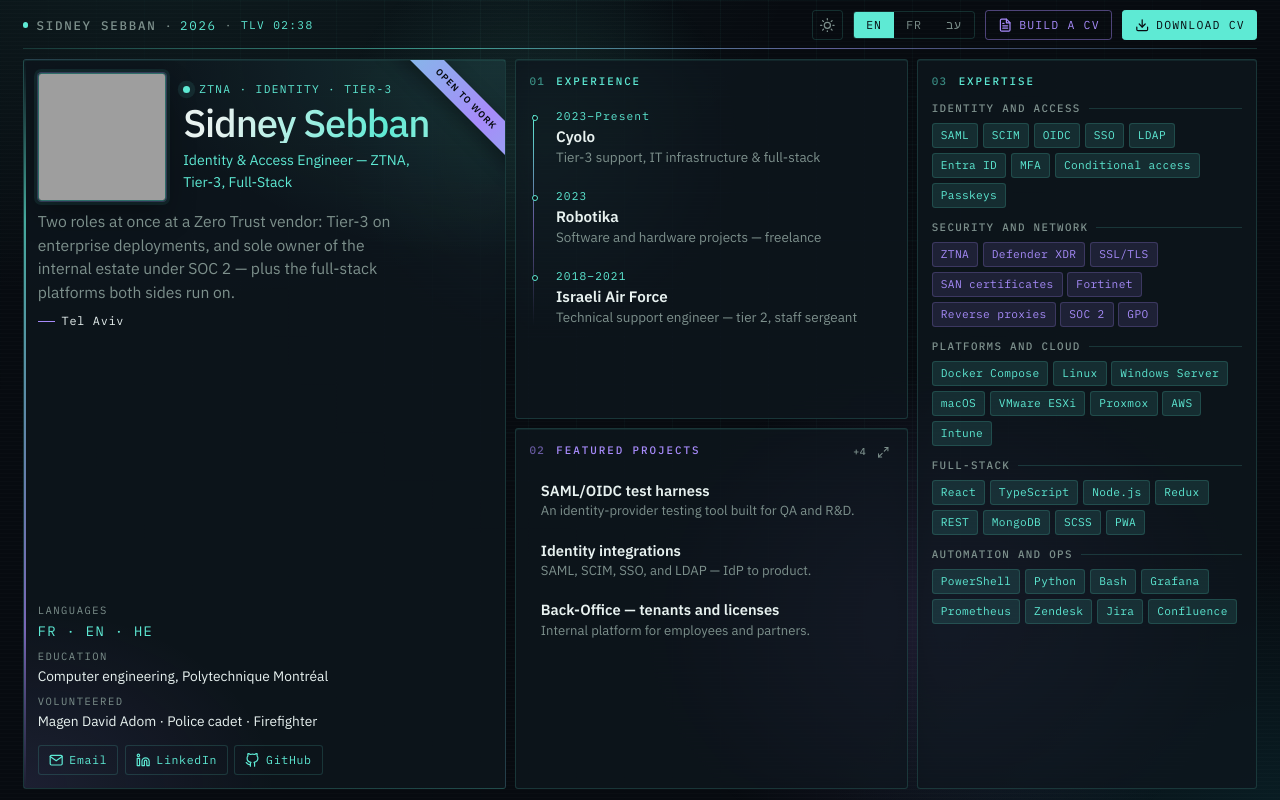
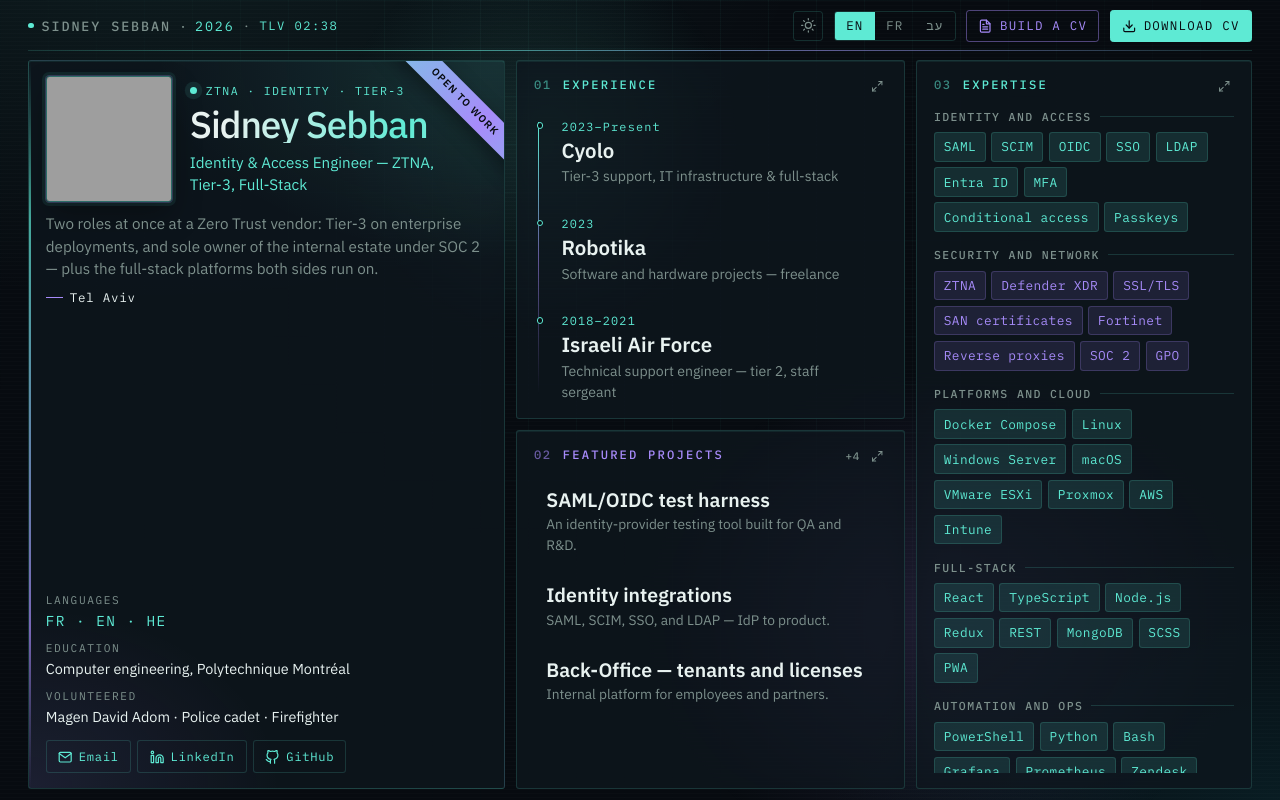
Before and after one commit to Darkfall48/Portfolio, a React (Vite) app: page / in a window 1280 px wide. Built offline with nearby package versions, Linux system fonts and the light colour scheme; grey boxes are pictures that could not be loaded; a web font is replaced by a local one.

Commit message:
Portfolio - Frontend - Layout - Improved: type tracks the viewport so large screens stay readable
Co-authored-by: Cursor <cursoragent@cursor.com>

```diff
--- a/src/styles/cmps/_experience-list.scss
+++ b/src/styles/cmps/_experience-list.scss
@@ -3,6 +3,7 @@
 
 .experience-list {
   @include panel;
+  container-type: inline-size;
 
   &-title {
     @include hud-title;
@@ -11,7 +12,7 @@
   &-items {
     @include panel-list;
     position: relative;
-    gap: clamp(0.2rem, 0.7vh, 0.45rem);
+    gap: clamp(0.25rem, 1vh, 0.7rem);
     margin-block-start: clamp(0.5rem, 1.4vh, 1rem);
     padding-inline-start: 0.95rem;
 
@@ -63,19 +64,19 @@
       direction: ltr;
       unicode-bidi: isolate;
       font-family: $font-mono;
-      font-size: 0.7rem;
+      font-size: clamp(0.74rem, 0.35vw + 0.3vh, 0.88rem);
       letter-spacing: 0.1em;
       color: $color-accent;
     }
 
     &-org {
-      font-size: clamp(0.95rem, 1.1vw, 1.1rem);
+      font-size: clamp(1rem, 0.55rem + 3.8cqi, 1.28rem);
       font-weight: 600;
       line-height: 1.2;
     }
 
     &-role {
-      font-size: 0.84rem;
+      font-size: clamp(0.88rem, 0.4vw + 0.3vh, 1.05rem);
       color: $color-muted;
     }
   }
--- a/src/styles/cmps/_panel-expand.scss
+++ b/src/styles/cmps/_panel-expand.scss
@@ -19,7 +19,7 @@
   direction: ltr;
   unicode-bidi: isolate;
   font-family: $font-mono;
-  font-size: 0.62rem;
+  font-size: 0.68rem;
   letter-spacing: 0.06em;
   color: $color-muted;
 }
--- a/src/styles/cmps/_profile-card.scss
+++ b/src/styles/cmps/_profile-card.scss
@@ -3,6 +3,9 @@
 
 .profile-card {
   @include panel;
+  // Inline-size only: a size container needs a defined block size, and these
+  // panels are auto-height on stacked layouts, where that would collapse.
+  container-type: inline-size;
   background:
     radial-gradient(
       560px 320px at 100% 0%,
@@ -46,7 +49,7 @@
     // Sans rather than the HUD mono: Plex Mono stops at the 500 weight here, and
     // a synthesised 600 smears these spaced small caps.
     font-family: $font-sans;
-    font-size: 0.58rem;
+    font-size: 0.64rem;
     font-weight: 600;
     letter-spacing: 0.12em;
     text-transform: uppercase;
@@ -85,7 +88,7 @@
   // portrait. A vh basis collapsed it on wide, short windows.
   &-photo {
     flex-shrink: 0;
-    width: clamp(6rem, 10vw, 11.5rem);
+    width: clamp(6.5rem, 8vw + 3vh, 13.5rem);
     aspect-ratio: 1;
     object-fit: cover;
     border-radius: $radius;
@@ -112,7 +115,7 @@
     align-items: center;
     gap: 0.55rem;
     font-family: $font-mono;
-    font-size: 0.7rem;
+    font-size: clamp(0.72rem, 0.4vw + 0.35vh, 0.86rem);
     letter-spacing: 0.12em;
     text-transform: uppercase;
     color: $color-accent;
@@ -129,9 +132,9 @@
 
   &-name {
     margin-block-start: clamp(0.25rem, 0.8vh, 0.5rem);
-    // Trimmed from 3.4vw so the name still fits on one line beside the
-    // portrait at the narrowest desktop width.
-    font-size: clamp(1.6rem, 3vw, 2.85rem);
+    // 2.4vw matches the old 1280px size so the name stays on one line beside
+    // the portrait; the higher ceiling is what a large monitor actually uses.
+    font-size: clamp(1.6rem, 0.4rem + 2.4vw, 3.35rem);
     line-height: 1.02;
     background: linear-gradient(
       100deg,
@@ -148,14 +151,15 @@
 
   &-headline {
     margin-block-start: clamp(0.3rem, 0.9vh, 0.55rem);
-    max-width: 30ch;
-    font-size: clamp(0.88rem, 1vw, 1.02rem);
+    max-width: 42ch;
+    font-size: clamp(0.95rem, 0.55vw + 0.4vh, 1.2rem);
     color: $color-accent;
   }
 
   &-lead {
     margin-block-start: clamp(0.4rem, 1.2vh, 0.8rem);
-    max-width: 38ch;
+    max-width: 48ch;
+    font-size: clamp(0.95rem, 0.4vw + 0.4vh, 1.12rem);
     color: $color-muted;
   }
 
@@ -165,7 +169,7 @@
     gap: 0.4rem;
     margin-block-start: clamp(0.4rem, 1vh, 0.7rem);
     font-family: $font-mono;
-    font-size: 0.74rem;
+    font-size: clamp(0.78rem, 0.35vw + 0.3vh, 0.92rem);
     letter-spacing: 0.06em;
     color: $color-text;
 
@@ -179,7 +183,9 @@
 
   &-meta {
     display: grid;
-    gap: clamp(0.3rem, 0.9vh, 0.6rem);
+    gap: clamp(0.35rem, 1vh, 0.75rem);
+    // Pins this block (and the links after it) to the foot of the tall desktop
+    // card so contact stays on the bottom edge.
     margin-block: auto 0;
     padding-block-start: clamp(0.6rem, 1.6vh, 1.1rem);
 
@@ -190,7 +196,7 @@
 
     dt {
       font-family: $font-mono;
-      font-size: 0.66rem;
+      font-size: clamp(0.7rem, 0.3vw + 0.3vh, 0.82rem);
       letter-spacing: 0.14em;
       text-transform: uppercase;
       color: $color-muted;
@@ -198,7 +204,7 @@
 
     dd {
       margin-block-start: 0.1rem;
-      font-size: 0.86rem;
+      font-size: clamp(0.9rem, 0.4vw + 0.35vh, 1.05rem);
       color: $color-text;
     }
 
@@ -220,9 +226,9 @@
       display: inline-flex;
       align-items: center;
       gap: 0.4rem;
-      padding: 0.34rem 0.62rem;
+      padding: 0.4rem 0.7rem;
       font-family: $font-mono;
-      font-size: 0.72rem;
+      font-size: clamp(0.76rem, 0.35vw + 0.3vh, 0.88rem);
       letter-spacing: 0.06em;
       color: $color-accent;
       text-decoration: none;
@@ -268,6 +274,7 @@
       "location links";
     column-gap: clamp(1rem, 3vw, 2.4rem);
     align-content: start;
+    justify-content: start;
   }
 
   .profile-card-identity {
@@ -276,9 +283,7 @@
 
   .profile-card-lead {
     grid-area: lead;
-    // Wider than the desktop measure: here the column is the constraint, and
-    // 38ch left the paragraph looking like a ribbon inside it.
-    max-width: 44ch;
+    max-width: 52ch;
   }
 
   .profile-card-location {
@@ -287,22 +292,15 @@
 
   .profile-card-meta {
     grid-area: meta;
-    // Its area spans two rows, and this list is a grid of its own: left to
-    // stretch, it would pull its two rows apart to fill the height.
     align-self: start;
-    // The auto margin that pins this to the foot of the desktop card would push
-    // it down its own area here, away from the identity block it sits beside.
     margin-block-start: 0;
   }
 
-  // Bottom row, so the links line up with the location across the card.
   .profile-card-links {
     grid-area: links;
     align-self: end;
   }
 
-  // The details now hold the corner the ribbon crosses, so they reserve the
-  // room the identity block reserves on desktop.
   .profile-card.is-open-to-work .profile-card-meta {
     padding-inline-end: 1.75rem;
   }
--- a/src/styles/cmps/_site-header.scss
+++ b/src/styles/cmps/_site-header.scss
@@ -40,7 +40,7 @@
     align-items: center;
     gap: 0.5rem;
     font-family: $font-mono;
-    font-size: 0.78rem;
+    font-size: 0.84rem;
     letter-spacing: 0.14em;
     text-transform: uppercase;
     color: $color-muted;
@@ -64,14 +64,14 @@
     &::before {
       content: "·";
       font-family: $font-mono;
-      font-size: 0.78rem;
+      font-size: 0.84rem;
       color: $color-muted;
     }
   }
 
   &-year {
     font-family: $font-mono;
-    font-size: 0.78rem;
+    font-size: 0.84rem;
     letter-spacing: 0.14em;
     color: $color-accent;
     font-variant-numeric: tabular-nums;
@@ -82,7 +82,7 @@
     align-items: center;
     gap: 0.5rem;
     font-family: $font-mono;
-    font-size: 0.7rem;
+    font-size: 0.76rem;
     letter-spacing: 0.12em;
     color: $color-accent;
     font-variant-numeric: tabular-nums;
@@ -132,7 +132,7 @@
       min-width: 2.5rem;
       padding: 0.3rem 0.5rem;
       text-align: center;
-      font-size: 0.72rem;
+      font-size: 0.78rem;
       letter-spacing: 0.08em;
       color: $color-muted;
       transition: color $ease;
@@ -180,7 +180,7 @@
     gap: 0.45rem;
     padding: 0.36rem 0.7rem;
     font-family: $font-mono;
-    font-size: 0.72rem;
+    font-size: 0.78rem;
     letter-spacing: 0.1em;
     text-transform: uppercase;
     color: $color-accent-2;
@@ -210,7 +210,7 @@
     gap: 0.45rem;
     padding: 0.36rem 0.7rem;
     font-family: $font-mono;
-    font-size: 0.72rem;
+    font-size: 0.78rem;
     letter-spacing: 0.1em;
     text-transform: uppercase;
     color: $color-on-accent;
--- a/src/styles/cmps/_skill-groups.scss
+++ b/src/styles/cmps/_skill-groups.scss
@@ -3,6 +3,7 @@
 
 .skill-groups {
   @include panel;
+  container-type: inline-size;
 
   &-title {
     @include hud-title;
@@ -10,7 +11,7 @@
 
   &-list {
     @include panel-list;
-    gap: clamp(0.45rem, 1.4vh, 0.9rem);
+    gap: clamp(0.5rem, 1.8vh, 1.15rem);
     margin-block-start: clamp(0.5rem, 1.4vh, 1rem);
   }
 
@@ -18,9 +19,9 @@
     display: flex;
     align-items: center;
     gap: 0.5rem;
-    margin-block-end: 0.4rem;
+    margin-block-end: 0.45rem;
     font-family: $font-mono;
-    font-size: 0.68rem;
+    font-size: clamp(0.72rem, 0.35vw + 0.3vh, 0.86rem);
     font-weight: 500;
     letter-spacing: 0.12em;
     text-transform: uppercase;
@@ -37,13 +38,13 @@
   &-chips {
     display: flex;
     flex-wrap: wrap;
-    gap: 0.3rem;
+    gap: 0.35rem;
   }
 
   &-chip {
-    padding: 0.2rem 0.5rem;
+    padding: clamp(0.26rem, 0.45vh, 0.42rem) clamp(0.55rem, 1.6cqi, 0.8rem);
     font-family: $font-mono;
-    font-size: 0.7rem;
+    font-size: clamp(0.76rem, 0.5rem + 1.6cqi, 0.92rem);
     letter-spacing: 0.03em;
     color: $color-accent;
     border: 1px solid $color-line;
--- a/src/styles/cmps/_work-list.scss
+++ b/src/styles/cmps/_work-list.scss
@@ -3,6 +3,7 @@
 
 .work-list {
   @include panel;
+  container-type: inline-size;
 
   &-title {
     @include hud-title;
@@ -22,7 +23,7 @@
 
   &-items {
     @include panel-list;
-    gap: clamp(0.2rem, 0.7vh, 0.45rem);
+    gap: clamp(0.25rem, 1vh, 0.7rem);
     margin-block-start: clamp(0.5rem, 1.4vh, 1rem);
   }
 
@@ -41,7 +42,7 @@
     }
 
     &-name {
-      font-size: clamp(0.92rem, 1.05vw, 1.05rem);
+      font-size: clamp(0.98rem, 0.55rem + 3.6cqi, 1.22rem);
       font-weight: 600;
       line-height: 1.2;
     }
@@ -49,17 +50,10 @@
     &-summary {
       display: -webkit-box;
       overflow: hidden;
-      font-size: 0.82rem;
+      font-size: clamp(0.86rem, 0.4vw + 0.3vh, 1.02rem);
       color: $color-muted;
       -webkit-box-orient: vertical;
       -webkit-line-clamp: 2;
     }
   }
 }
-
-// One viewport: summaries stay on a single line so three cards always fit.
-@media (min-width: $break-wide) {
-  .work-list-item-summary {
-    -webkit-line-clamp: 1;
-  }
-}
--- a/src/styles/pages/_home.scss
+++ b/src/styles/pages/_home.scss
@@ -21,8 +21,8 @@
   flex-direction: column;
   min-height: 100dvh;
   overflow: auto;
-  padding-inline: clamp(0.75rem, 1.8vw, 1.5rem);
-  padding-block-end: 0.7rem;
+  padding-inline: clamp(0.75rem, 2.2vw, 2.75rem);
+  padding-block-end: clamp(0.7rem, 1.2vh, 1rem);
 
   &::before,
   &::after {
@@ -70,7 +70,7 @@
   &-main {
     // Held in a custom property so an expanded panel can halve a gutter it is
     // about to sit next to twice over.
-    --home-gap: clamp(0.5rem, 0.7vw, 0.8rem);
+    --home-gap: clamp(0.5rem, 0.9vw, 1rem);
     display: grid;
     flex: 1;
     gap: var(--home-gap);
@@ -157,6 +157,13 @@
   }
 }
 
+@media (max-width: $break-narrow - 1px) {
+  .home-main {
+    grid-template-columns: minmax(0, 1fr);
+    gap: 0.75rem;
+  }
+}
+
 // Desktop: one viewport, asymmetric grid. Profile and Focus run full height,
 // the middle column splits into a short Experience and a taller Work.
 @media (min-width: $break-wide) {
@@ -212,11 +219,6 @@
     grid-template-rows: minmax(0, 0fr) minmax(0, 1fr);
   }
 
-  // Room for the second line the collapsed card cannot afford.
-  .is-expanded-work .work-list-item-summary {
-    -webkit-line-clamp: 2;
-  }
-
   // Focus spans both rows, so on its own it covers exactly the area of
   // Experience and Selected work stacked. Expanding therefore swallows the
   // middle column whole and folds both of them away.
@@ -231,6 +233,12 @@
   .home-main.is-expanded-skills .experience-list,
   .home-main.is-expanded-skills .work-list {
     @include folded-away;
+  }
+}
+
+@media (min-width: $break-huge) {
+  .home {
+    padding-inline: clamp(1.25rem, 4vw, 4.5rem);
   }
 }
 
--- a/src/styles/setup/_mixins.scss
+++ b/src/styles/setup/_mixins.scss
@@ -6,7 +6,7 @@
   flex-direction: column;
   min-height: 0;
   height: 100%;
-  padding: clamp(0.8rem, 1.4vh, 1.15rem) clamp(0.85rem, 1vw, 1.15rem);
+  padding: clamp(0.9rem, 1.8vh, 1.45rem) clamp(0.95rem, 1.3vw, 1.4rem);
   overflow: hidden;
   background: $color-surface;
   border: 1px solid $color-line;
@@ -75,7 +75,7 @@
   gap: 0.7rem;
   flex-shrink: 0;
   font-family: $font-mono;
-  font-size: 0.68rem;
+  font-size: clamp(0.76rem, 0.35vw + 0.4vh, 0.88rem);
   font-weight: 500;
   letter-spacing: 0.18em;
   text-transform: uppercase;
@@ -87,9 +87,9 @@
 @mixin interactive-row {
   position: relative;
   display: grid;
-  gap: 0.14rem;
+  gap: 0.2rem;
   width: 100%;
-  padding: clamp(0.4rem, 0.7vh, 0.6rem) 0.65rem;
+  padding: clamp(0.5rem, 1.1vh, 0.95rem) 0.7rem;
   text-align: start;
   border: 1px solid transparent;
   border-radius: $radius;
--- a/src/styles/setup/_reset.scss
+++ b/src/styles/setup/_reset.scss
@@ -21,6 +21,10 @@ html {
   // locale, such as the language switcher label, stay inside the family.
   // Fallback is resolved per character, not per element.
   --font-mono: "IBM Plex Mono", "IBM Plex Sans Hebrew", ui-monospace, monospace;
+  // Floor matches the browser default so a phone or 13" laptop does not shrink.
+  // vw/vh take over on a large monitor, where rem-based HUD type would otherwise
+  // sit in a field of unused panel.
+  font-size: clamp(16px, 0.95vw + 0.4vh, 22px);
   background: $color-bg;
   color: $color-text;
 }
@@ -32,7 +36,7 @@ html[dir="rtl"] {
 body {
   margin: 0;
   font-family: $font-sans;
-  font-size: 0.98rem;
+  font-size: 1rem;
   line-height: 1.5;
   background:
     radial-gradient(
--- a/src/styles/setup/_variables.scss
+++ b/src/styles/setup/_variables.scss
@@ -40,6 +40,8 @@ $space-md: 1rem;
 $radius: 0.2rem;
 $break-narrow: 768px;
 $break-wide: 1280px;
+// Ultrawide only: extra inline padding so columns stop stretching forever.
+$break-huge: 2200px;
 
 // $ease / $ease-out bundle a duration. Use $ease-fn when the duration is set
 // separately, otherwise the bundled duration is parsed as an animation delay.
```
